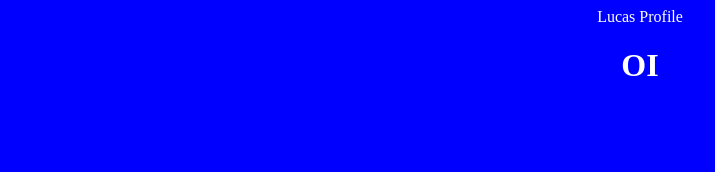
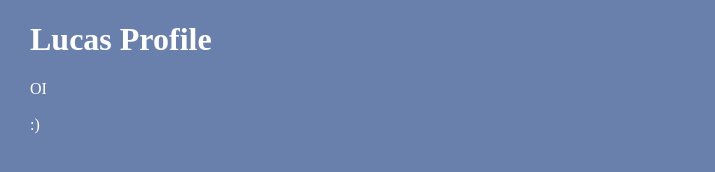
Before and after one commit to lucasaf/lucasaf.github.io, a plain HTML site: page index.html in a window 1280 px wide. Shown: the whole page, without its empty margins (0-715 px from the left). Drawn offline with Linux system fonts and the light colour scheme.

Commit message:
Another BgColor

```diff
--- a/index.html
+++ b/index.html
@@ -1,18 +1,16 @@
+<!doctype html>
 <html>
-    <title>
-        Lucas Alves Ferreira
-    </title>
-
-    <body>
-        Lucas Profile <br>
-        <h1>OI</h1>
-    </body>
-
-    <style>
-        body {
-            background-color:blue;
-            color:#fff;
-            text-align:center;
-        }
-    </style>
+	<title>Lucas Alves Ferreira</title>
+	<style>
+		body{
+			background-color:#6980ad;
+			color:#ffffff;
+			margin:14px 30px;
+		}
+	</style>
+	<body>
+		<h1>Lucas Profile</h1>
+		OI<br><br>
+		:)
+	</body>
 </html>
```
